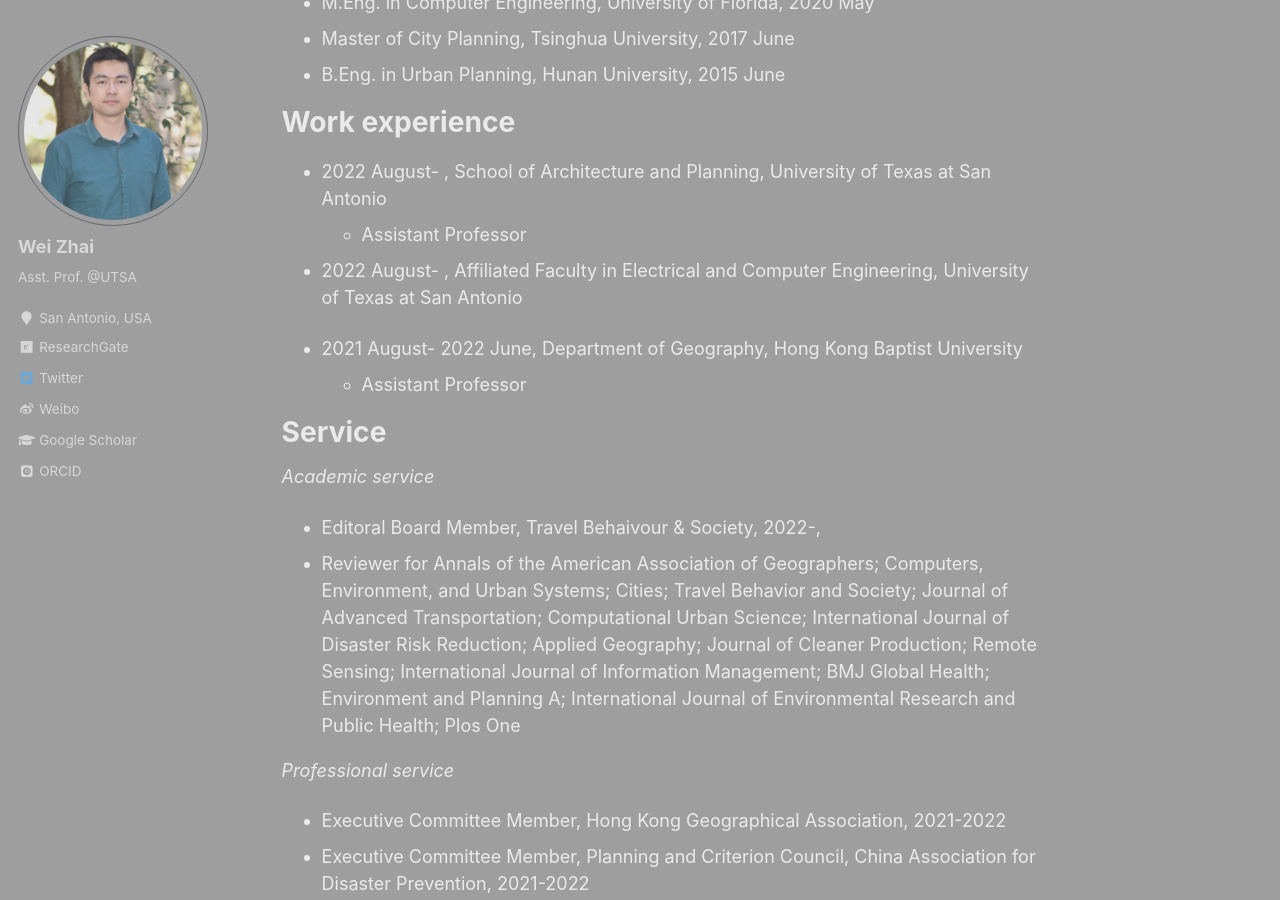
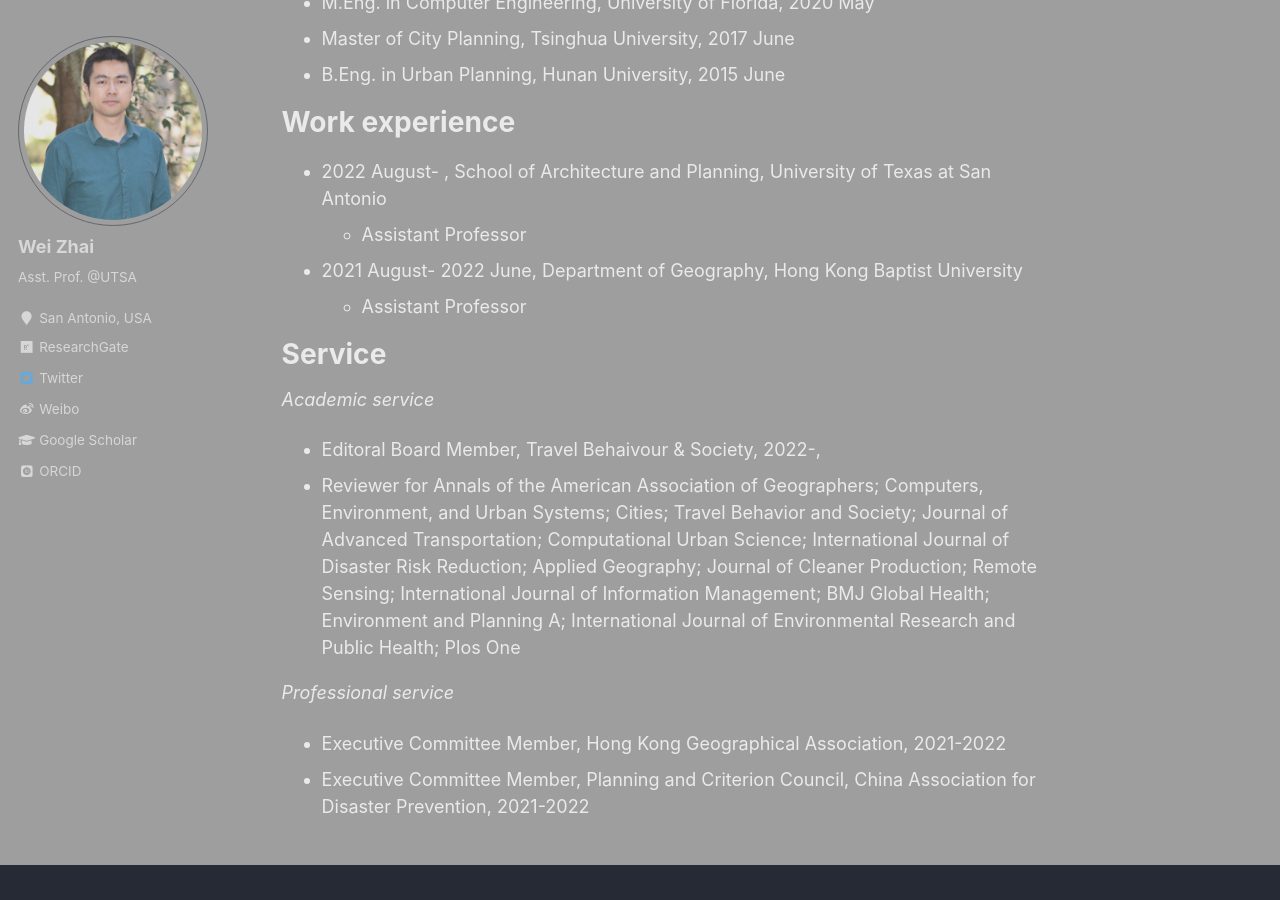
Before and after one commit to skywalkerzhai/weizhai.github.io, a Jekyll site: the page built from _pages/about.md, in a window 1280 px wide and 900 px high, scrolled down 984 px. Built offline with Jekyll 4.4.1, drawn with Linux system fonts in a browser that asks for light colours; some web fonts are replaced.

Commit message:
Update about.md

```diff
--- a/_pages/about.md
+++ b/_pages/about.md
@@ -31,8 +31,6 @@
 * 2022 August- , School of Architecture and Planning, University of Texas at San Antonio
   * Assistant Professor
 
-* 2022 August- , Affiliated Faculty in Electrical and Computer Engineering, University of Texas at San Antonio
-
 * 2021 August- 2022 June, Department of Geography, Hong Kong Baptist University
   * Assistant Professor
 
```
